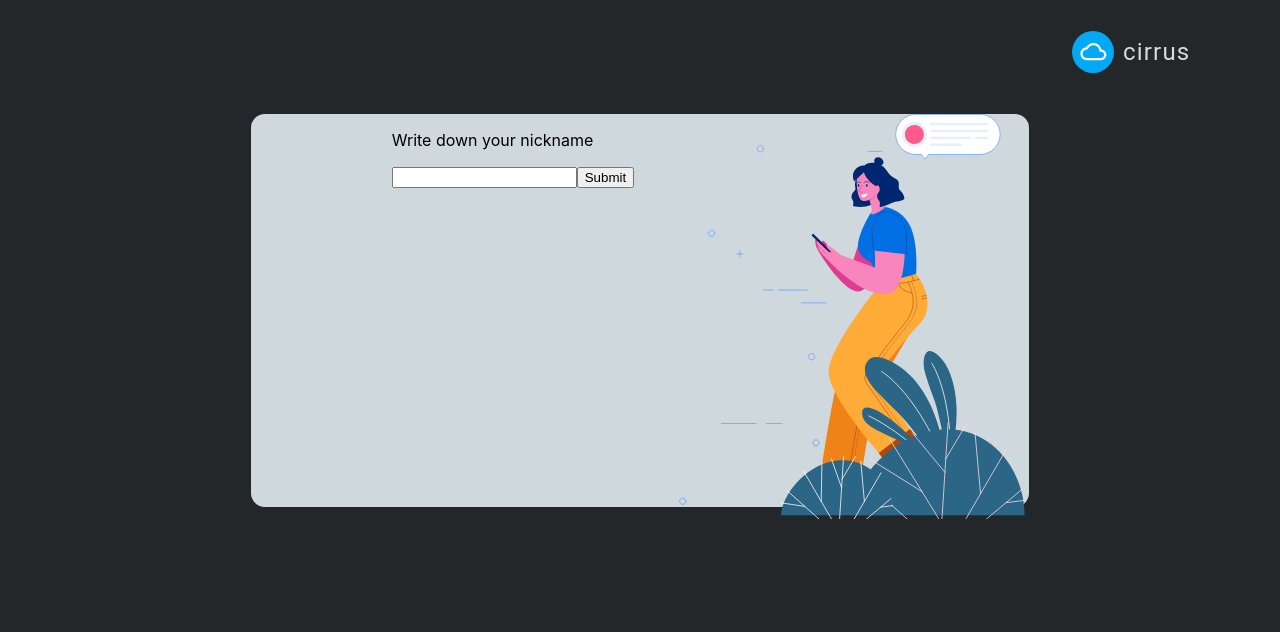
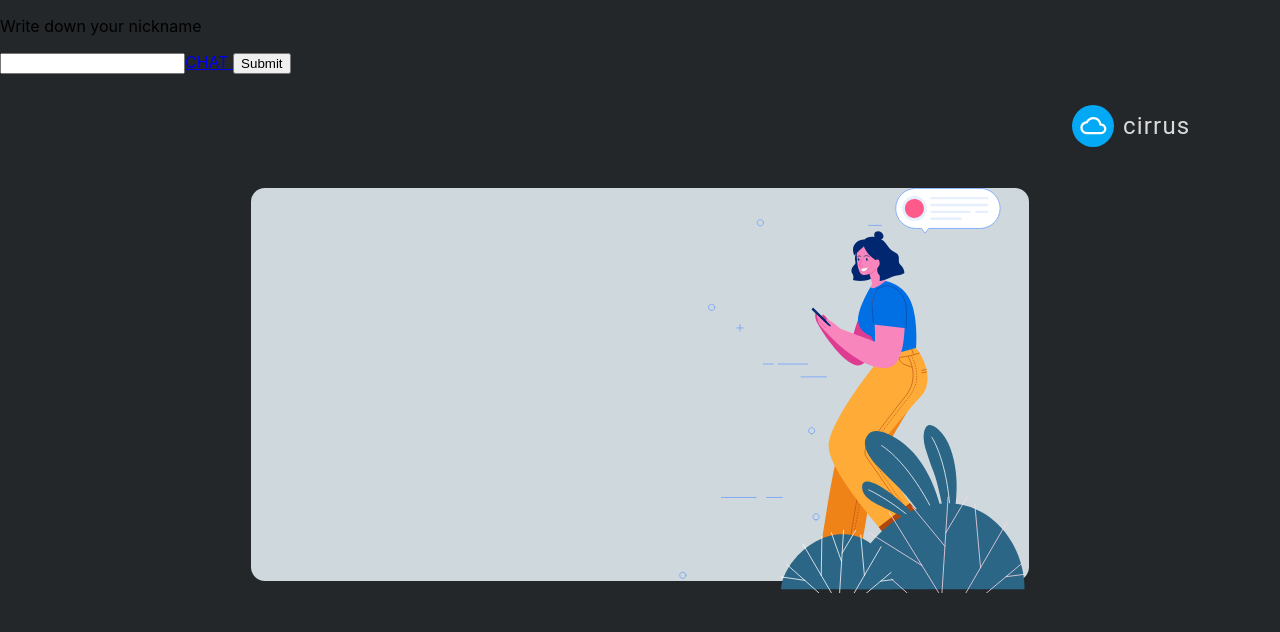
Before and after one commit to bulhakj/chat-react, a React (Create React App) app in the folder chat-client/: page / in a window 1280 px wide. Shown: the top 632 px of the page. Built offline with nearby package versions, Linux system fonts and the light colour scheme; no server answers.

Commit message:
WIP landing screen, added react router to the project.

```diff
--- a/chat-client/package.json
+++ b/chat-client/package.json
@@ -9,6 +9,7 @@
     "react": "^16.10.2",
     "react-dom": "^16.10.2",
     "react-helmet": "^5.2.1",
+    "react-router-dom": "^5.1.2",
     "react-scripts": "3.0.0",
     "socket.io-client": "^2.3.0",
     "styled-components": "^4.4.0"
--- a/chat-client/src/App.js
+++ b/chat-client/src/App.js
@@ -3,68 +3,10 @@ import "./App.css";
 import Layout from "./components/Layout";
 import NicknameScreen from "./components/NicknameScreen";
 import styled from "styled-components";
-import LogoImage from "./static/images/logo.svg";
-import LadyImage from "./static/images/ladysvg.svg";
-
-const Application = styled.div`
-  background-color: #23272a;
-  width: 100%;
-  height: 100%;
-  display: flex;
-  justify-content: center;
-  flex-wrap: wrap;
-  flex-direction: row;
-`;
-
-const LogoContainer = styled.div`
-  padding-bottom: 3.25vw;
-  width: 100%;
-`;
-
-const LogoWrapper = styled.div`
-  margin-top: 2.411vw;
-  display: flex;
-`;
-
-const CirrusWrapper = styled.span`
-  color: #dadada;
-  width: 100%;
-  letter-spacing: 0.05em;
-  font-family: Roboto;
-  display: flex;
-  align-items: center;
-  justify-content: flex-end;
-  margin-right: 7vw;
-  font-size: 1.5rem;
-`;
-
-const Logo = styled.img`
-  width: 42px;
-  height: 42px;
-  margin-right: 0.694vw;
-`;
-
-const LoginScreen = styled.div`
-  width: 60.792vw;
-  height: 30.694vw;
-  background-color: #cfd8dc;
-  border-radius: 14px;
-  display: flex;
-  justify-content: space-between;
-`;
-
-const LeftWrapper = styled.div`
-  height: 100%;
-  padding-left: 11vw;
-`;
-
-const RightWrapper = styled.div`
-  height: 100%;
-`;
-
-const LoginImage = styled.img`
-  width: 350px;
-`;
+import Chat from "./components/Layout";
+import Login from "./components/NicknameScreen";
+import { BrowserRouter as Router, Switch, Route, Link } from "react-router-dom";
+import { withRouter } from "react-router";
 
 class App extends Component {
   state = {
@@ -72,51 +14,30 @@ class App extends Component {
     nickname: ""
   };
 
-  handleUpdateNickname = props => {
-    this.setState(
-      {
-        isNickname: true,
-        nickname: props
-      },
-      () => {
-        const { isNickname, nickname } = this.state;
-        localStorage.setItem("isNickname", isNickname);
-        localStorage.setItem("nickname", nickname);
-      }
-    );
-  };
+  // handleUpdateNickname = props => {
+  //   this.setState(
+  //     {
+  //       isNickname: true,
+  //       nickname: props
+  //     },
+  //     () => {
+  //       const { isNickname, nickname } = this.state;
+  //       localStorage.setItem("isNickname", isNickname);
+  //       localStorage.setItem("nickname", nickname);
+  //     }
+  //   );
+  // };
 
   render() {
     return (
-      <Application>
-        <LogoContainer>
-          <LogoWrapper>
-            <CirrusWrapper>
-              <Logo src={LogoImage} alt="" />
-              cirrus
-            </CirrusWrapper>
-          </LogoWrapper>
-        </LogoContainer>
-        <LoginScreen>
-          <LeftWrapper>
-            {this.state.isNickname ? (
-              <div>
-                <Layout
-                  nickname={this.state.nickname}
-                  title="This is the Layout"
-                />
-              </div>
-            ) : (
-              <NicknameScreen
-                handleUpdateNickname={this.handleUpdateNickname}
-              />
-            )}
-          </LeftWrapper>
-          <RightWrapper>
-            <LoginImage src={LadyImage} />
-          </RightWrapper>
-        </LoginScreen>
-      </Application>
+      <section>
+        <Router>
+          <Switch>
+            <Route exact path="/" component={Login} />
+            <Route path="/chat" component={withRouter(Chat)} />
+          </Switch>
+        </Router>
+      </section>
     );
   }
 }
--- a/chat-client/src/components/Layout.js
+++ b/chat-client/src/components/Layout.js
@@ -7,6 +7,14 @@ import InformationBar from "./InformationBar";
 import CurrentRoomInfo from "./CurrentRoomInfo";
 import RoomsBar from "./RoomsBar";
 import ConnectedUsers from "./ConnectedUsers";
+import { BrowserRouter as Router, Switch, Route, Link } from "react-router-dom";
+import styled from "styled-components";
+
+const Background = styled.div`
+  background-color: red;
+  height: 100%;
+  width: 100%;
+`;
 
 const server = process.env.REACT_APP_SERVER;
 const socket = socketIOClient(server);
@@ -121,7 +129,7 @@ class Chat extends React.Component {
 
   render() {
     return (
-      <div>
+      <Background>
         <div>
           <div>Global Chat</div>
           <RoomsBar
@@ -179,7 +187,7 @@ class Chat extends React.Component {
             currentRoom={this.state.currentRoom}
           />
         </div>
-      </div>
+      </Background>
     );
   }
 }
--- a/chat-client/src/components/NicknameScreen.js
+++ b/chat-client/src/components/NicknameScreen.js
@@ -1,5 +1,70 @@
 import React from "react";
 import styled from "styled-components";
+import LogoImage from "../static/images/logo.svg";
+import LadyImage from "../static/images/ladysvg.svg";
+import Chat from "./Layout";
+import { BrowserRouter as Router, Switch, Route, Link } from "react-router-dom";
+import { withRouter } from "react-router";
+
+const Application = styled.div`
+  background-color: #23272a;
+  width: 100%;
+  height: 100%;
+  display: flex;
+  justify-content: center;
+  flex-wrap: wrap;
+  flex-direction: row;
+`;
+
+const LogoContainer = styled.div`
+  padding-bottom: 3.25vw;
+  width: 100%;
+`;
+
+const LogoWrapper = styled.div`
+  margin-top: 2.411vw;
+  display: flex;
+`;
+
+const CirrusWrapper = styled.span`
+  color: #dadada;
+  width: 100%;
+  letter-spacing: 0.05em;
+  font-family: Roboto;
+  display: flex;
+  align-items: center;
+  justify-content: flex-end;
+  margin-right: 7vw;
+  font-size: 1.5rem;
+`;
+
+const Logo = styled.img`
+  width: 42px;
+  height: 42px;
+  margin-right: 0.694vw;
+`;
+
+const LoginScreen = styled.div`
+  width: 60.792vw;
+  height: 30.694vw;
+  background-color: #cfd8dc;
+  border-radius: 14px;
+  display: flex;
+  justify-content: space-between;
+`;
+
+const LeftWrapper = styled.div`
+  height: 100%;
+  padding-left: 11vw;
+`;
+
+const RightWrapper = styled.div`
+  height: 100%;
+`;
+
+const LoginImage = styled.img`
+  width: 350px;
+`;
 
 class NicknameScreen extends React.Component {
   state = {
@@ -31,16 +96,48 @@ class NicknameScreen extends React.Component {
             }}
             type="text"
           />
-          <button
-            onClick={() => this.props.handleUpdateNickname(this.state.nickname)}
-            type="submit"
-          >
+          <Router>
+            <Switch>
+              <Link to="/chat">CHAT </Link>
+            </Switch>
+          </Router>
+          <button onClick={e => this.handleUpdateNickname(e)} type="submit">
             Submit
           </button>
+
+          <Application>
+            <LogoContainer>
+              <LogoWrapper>
+                <CirrusWrapper>
+                  <Logo src={LogoImage} alt="" />
+                  cirrus
+                </CirrusWrapper>
+              </LogoWrapper>
+            </LogoContainer>
+            <LoginScreen>
+              <LeftWrapper>
+                {/* {this.state.isNickname ? (
+                <div>
+                  <Layout
+                    nickname={this.state.nickname}
+                    title="This is the Layout"
+                  />
+                </div>
+              ) : (
+                <NicknameScreen
+                  handleUpdateNickname={this.handleUpdateNickname}
+                />
+              )} */}
+              </LeftWrapper>
+              <RightWrapper>
+                <LoginImage src={LadyImage} />
+              </RightWrapper>
+            </LoginScreen>
+          </Application>
         </form>
       </div>
     );
   }
 }
 
-export default NicknameScreen;
+export default withRouter(NicknameScreen);
```
Also changed, not shown: 1 other file (tests, documents, lock files or other folders).
